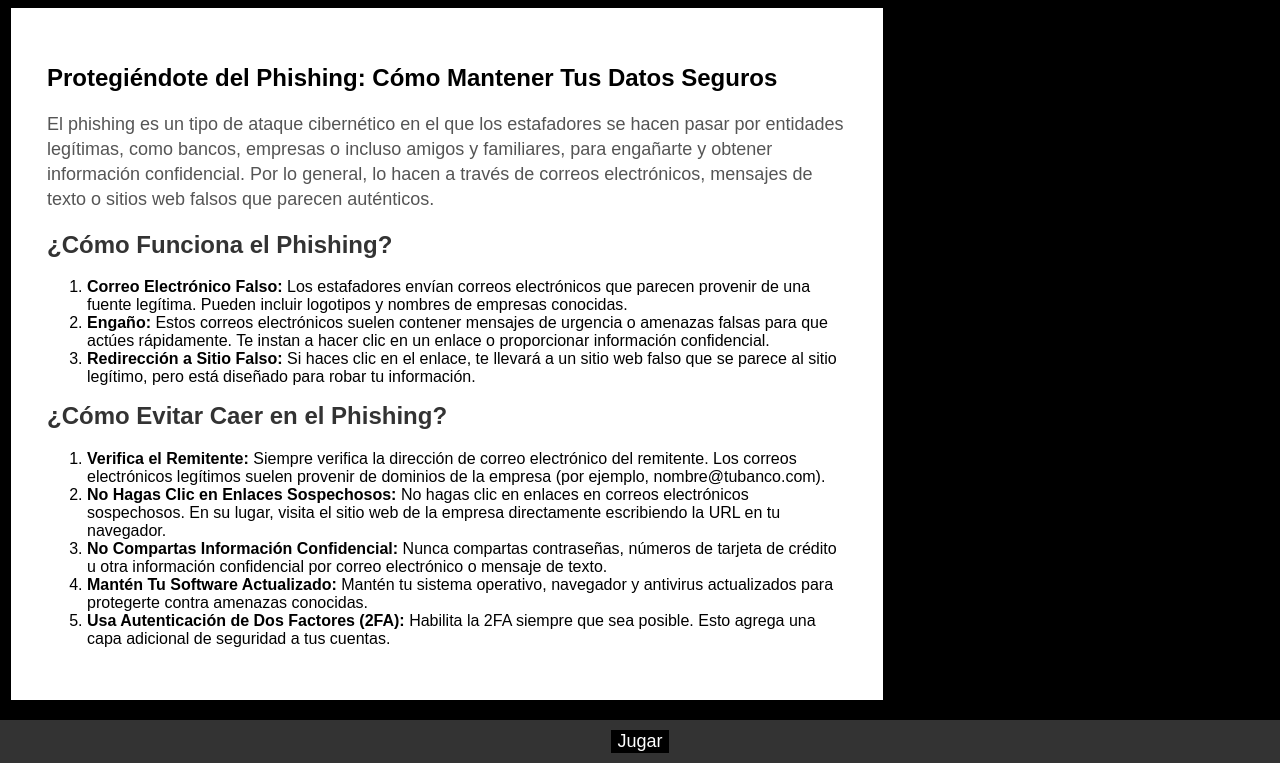
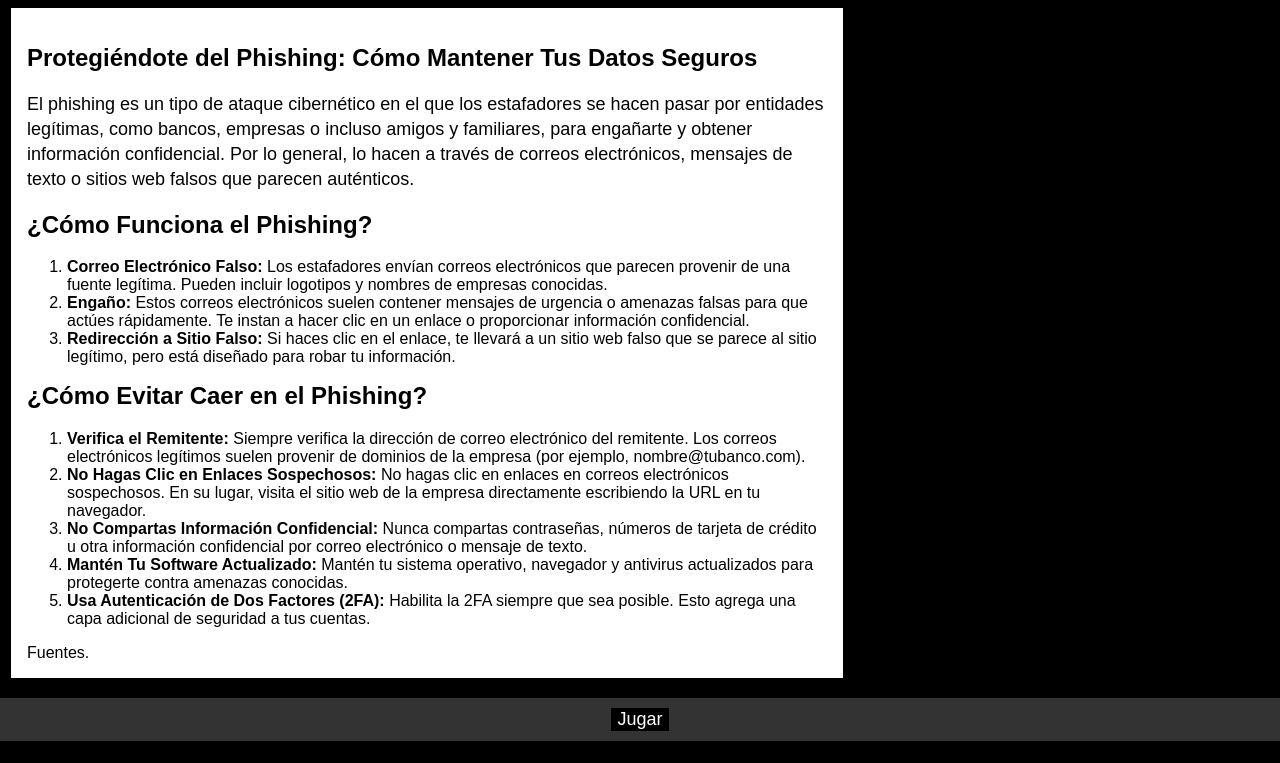
Before and after one commit to AngelCaamalS/Informatica, a plain HTML site: page index.html in a window 1280 px wide. Shown: the part 45-808 px from the top of the page. Drawn offline with Linux system fonts and the light colour scheme.

Commit message:
Error Color

```diff
--- a/index.html
+++ b/index.html
@@ -3,7 +3,7 @@
   <head>
     <strong>
       <title>Seguridad en Internet</title>
-      </strong>
+    </strong>
     <style>
       body {
         font-family: Arial, Helvetica, sans-serif;
@@ -26,28 +26,28 @@
       main {
         max-width: 800px;
         margin: 11px;
-        padding: 36px;
+        padding: 16px;
         background-color: #ffffff;
         box-shadow: 0 0 10px rgba(0, 0, 0, 0.1);
       }
 
       section h2 {
         font-size: 24px;
-        color: #333;
+        color: #000000;
         margin-top: 0;
       }
 
       section p {
         font-size: 18px;
         line-height: 1.4;
-        color: #555;
+        color: #020202;
       }
 
       aside {
         float: right;
         width: 30%;
         background-color: #fff;
-        padding: 42px;
+        padding: 0px;
         box-shadow: 0 0 10px rgba(0, 0, 0, 0.1);
         margin-top: 20px;
       }
@@ -62,14 +62,14 @@
         text-align: center;
         background-color: #333;
         color: #fff;
-        padding: 10px 0;
+        padding: 10px 0 10px 0;
       }
 
       a:hover {
         text-decoration: underline;
       }
       a {
-        color: #ff0000;
+        color: #000000;
         text-decoration: none;
       }
 
@@ -121,13 +121,13 @@
           <li><strong>Mantén Tu Software Actualizado:</strong> Mantén tu sistema operativo, navegador y antivirus actualizados para protegerte contra amenazas conocidas.</li>
           <li><strong>Usa Autenticación de Dos Factores (2FA):</strong> Habilita la 2FA siempre que sea posible. Esto agrega una capa adicional de seguridad a tus cuentas.</li>
         </ol>
-
+        <a href="https://latam.kaspersky.com/resource-center/preemptive-safety/top-10-preemptive-safety-rules-and-what-not-to-do-online" target="_blank">Fuentes.</a>
       </section>
     </main>
     <footer>
       <a href="Juego.html">
         <button>Jugar</button>
       </a>
-      </footer>
+    </footer>
   </body>
 </html>
```
